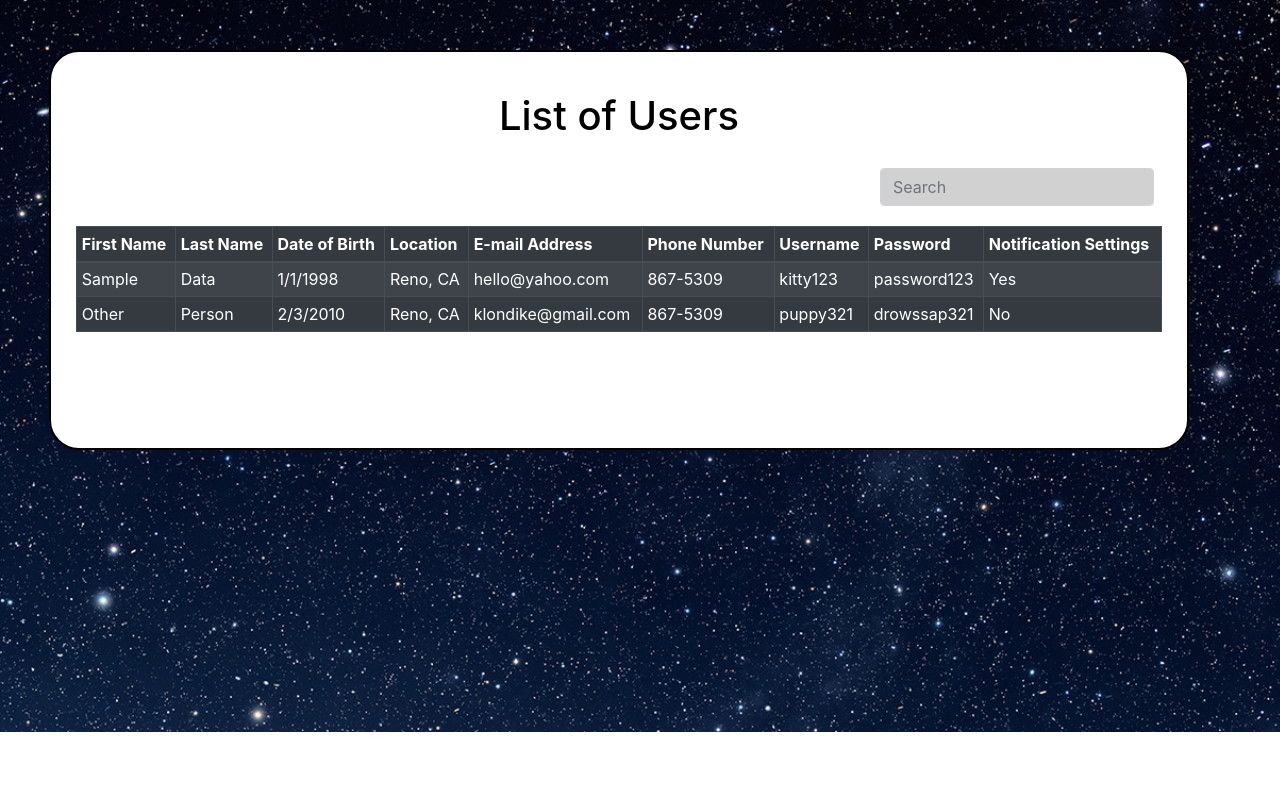
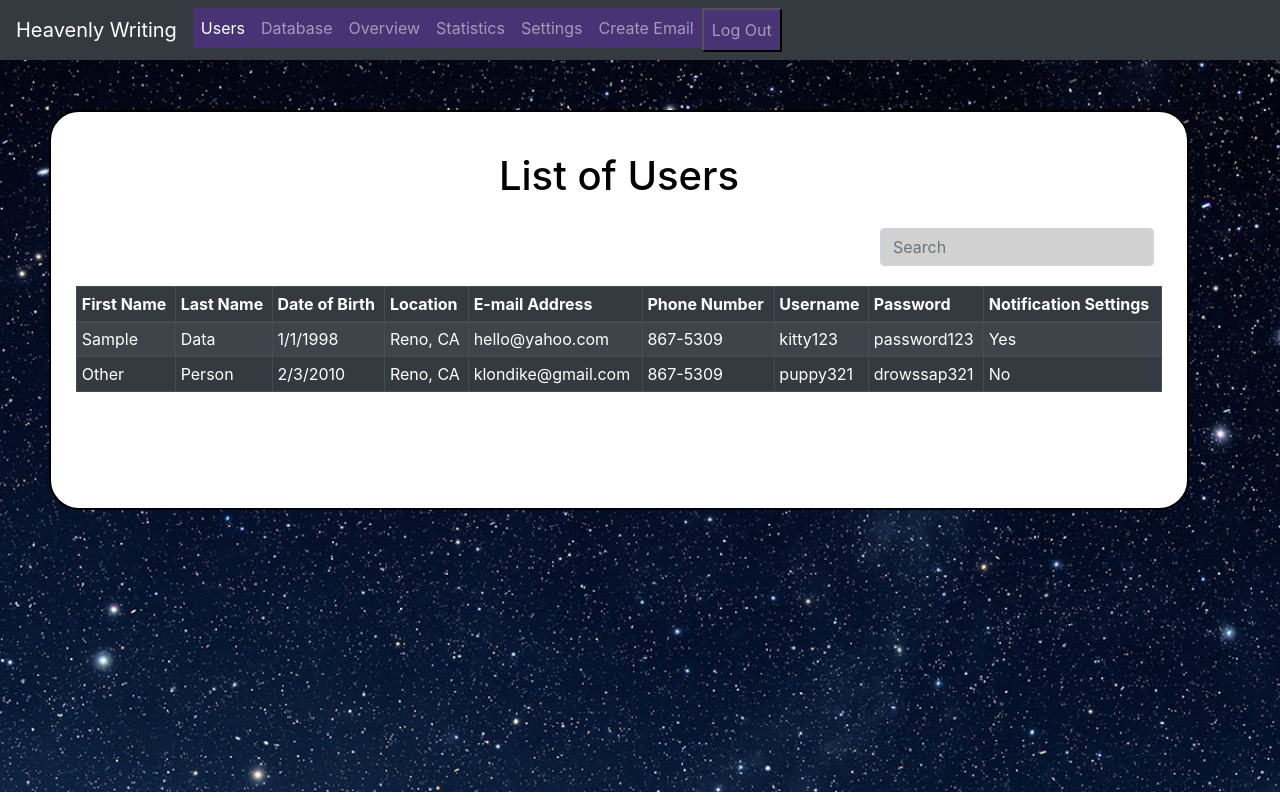
Before and after one commit to UFamayajimenez/HeavenlyWritingHoroscopes, a React (Create React App) app in the folder client/: page /admin/users in a window 1280 px wide. Built offline with nearby package versions, Linux system fonts and the light colour scheme.

Commit message:
Patched ClientNav

```diff
--- a/client/package.json
+++ b/client/package.json
@@ -4,9 +4,11 @@
   "private": true,
   "dependencies": {
     "axios": "^0.19.2",
+    "bootstrap": "^4.4.1",
     "classnames": "^2.2.6",
     "jwt-decode": "^2.2.0",
     "react": "^16.10.1",
+    "react-bootstrap": "^1.0.0",
     "react-dom": "^16.10.1",
     "react-hook-form": "^4.9.6",
     "react-redux": "^7.2.0",
--- a/client/src/views/Admin/AdminNavBar.js
+++ b/client/src/views/Admin/AdminNavBar.js
@@ -1,5 +1,6 @@
 import React from 'react';
 import {Navbar, Nav} from 'react-bootstrap';
+import { Redirect } from 'react-router-dom';
 
 const AdminNavBar = () => {
 
@@ -7,22 +8,51 @@ const AdminNavBar = () => {
     //     do something here about signing out
     // }
 
+    const logOut = () => {
+        sessionStorage.setItem("loggedStatus", 0);
+        console.log("Logged Status: " + sessionStorage.getItem("loggedStatus"));
+    }
+
+    if (sessionStorage.getItem("loggedStatus") == 0){
+        return <Redirect to='/Home' />
+    }
+
     return (
-        <Navbar bg="dark" expand="lg" variant="dark" >
-            <Navbar.Brand href="/admin/users">Heavenly Writing</Navbar.Brand>
-            <Navbar.Toggle aria-controls="basic-navbar-nav" />
-            <Navbar.Collapse id="basic-navbar-nav">
-                <Nav className="mr-auto">
-                    <Nav.Link href="/admin/users">Users</Nav.Link>
-                    <Nav.Link href="/admin/database">Database</Nav.Link>
-                    <Nav.Link href="/admin/overview">Overview</Nav.Link>
-                    <Nav.Link href="/admin/statistics">Statistics</Nav.Link>
-                    <Nav.Link href="/admin/settings">Settings</Nav.Link>
-                    <Nav.Link href="/admin/create">Create Email</Nav.Link>
-                    <Nav.Link href="/admin/signout" style={{color: "red"}}>Log Out</Nav.Link>
-                </Nav>
-            </Navbar.Collapse>
-        </Navbar>
+
+        <nav className="navbar navbar-expand-lg navbar-dark bg-dark">
+
+            <a className="navbar-brand" href="/Home">Heavenly Writing</a>
+
+            <button className="navbar-toggler" type="button" data-toggle="collapse" data-target="#navbarNav"
+                    aria-controls="navbarNav" aria-expanded="false" aria-label="Toggle navigation">
+                <span className="navbar-toggler-icon"></span>
+            </button>
+            <div className="collapse navbar-collapse" id="navbarNav">
+                <ul className="navbar-nav">
+                    <li className="nav-item active">
+                        <a className="nav-link" href="/admin/users">Users <span className="sr-only">(current)</span></a>
+                    </li>
+                    <li className="nav-item">
+                        <a className="nav-link" href="/admin/database">Database</a>
+                    </li>
+                    <li className="nav-item">
+                        <a className="nav-link" href="/admin/overview">Overview</a>
+                    </li>
+                    <li className="nav-item">
+                        <a className="nav-link" href="/admin/statistics">Statistics</a>
+                    </li>
+                    <li className="nav-item">
+                        <a className="nav-link" href="/admin/settings">Settings</a>
+                    </li>
+                    <li className="nav-item">
+                        <a className="nav-link" href="/admin/create">Create Email</a>
+                    </li>
+                    <li className="nav-item">
+                        <button className="nav-link" onClick={logOut}>Log Out</button>
+                    </li>
+                </ul>
+            </div>
+        </nav>
     )
 }
 
--- a/client/src/views/Admin/AdminPage.js
+++ b/client/src/views/Admin/AdminPage.js
@@ -23,7 +23,7 @@ const AdminPage = (props) => {
                 crossOrigin="anonymous"
             />
             <div>
-                { /*<AdminNavBar/>*/ }
+                { <AdminNavBar/> }
             </div>
 
             <Switch>
--- a/client/src/views/Client/ClientNavBar.js
+++ b/client/src/views/Client/ClientNavBar.js
@@ -8,17 +8,29 @@ const ClientNavBar = () => {
     // }
 
     return (
-        <Navbar bg="dark" expand="lg" variant="dark" >
-            <Navbar.Brand href="/client/todays-report">Heavenly Writing</Navbar.Brand>
-            <Navbar.Toggle aria-controls="basic-navbar-nav" />
-            <Navbar.Collapse id="basic-navbar-nav">
-                <Nav className="mr-auto">
-                    <Nav.Link href="/client/todays-report">Today's Report</Nav.Link>
-                    <Nav.Link href="/client/settings">Settings</Nav.Link>
-                    <Nav.Link href="/client/signout" style={{color: "red"}}>Log Out</Nav.Link>
-                </Nav>
-            </Navbar.Collapse>
-        </Navbar>
+
+        <nav className="navbar navbar-expand-lg navbar-dark bg-dark">
+
+            <a className="navbar-brand" href="/Home">Heavenly Writing</a>
+
+            <button className="navbar-toggler" type="button" data-toggle="collapse" data-target="#navbarNav"
+                    aria-controls="navbarNav" aria-expanded="false" aria-label="Toggle navigation">
+                <span className="navbar-toggler-icon"></span>
+            </button>
+            <div className="collapse navbar-collapse" id="navbarNav">
+                <ul className="navbar-nav">
+                    <li className="nav-item active">
+                        <a className="nav-link" href="/client/todays-report">Today's Report <span className="sr-only">(current)</span></a>
+                    </li>
+                    <li className="nav-item">
+                        <a className="nav-link" href="/client/Settings">Settings</a>
+                    </li>
+                    <li className="nav-item">
+                        <button className="nav-link">Log Out</button>
+                    </li>
+                </ul>
+            </div>
+        </nav>
     )
 }
 
```
Also changed, not shown: 1 other file (tests, documents, lock files or other folders).
